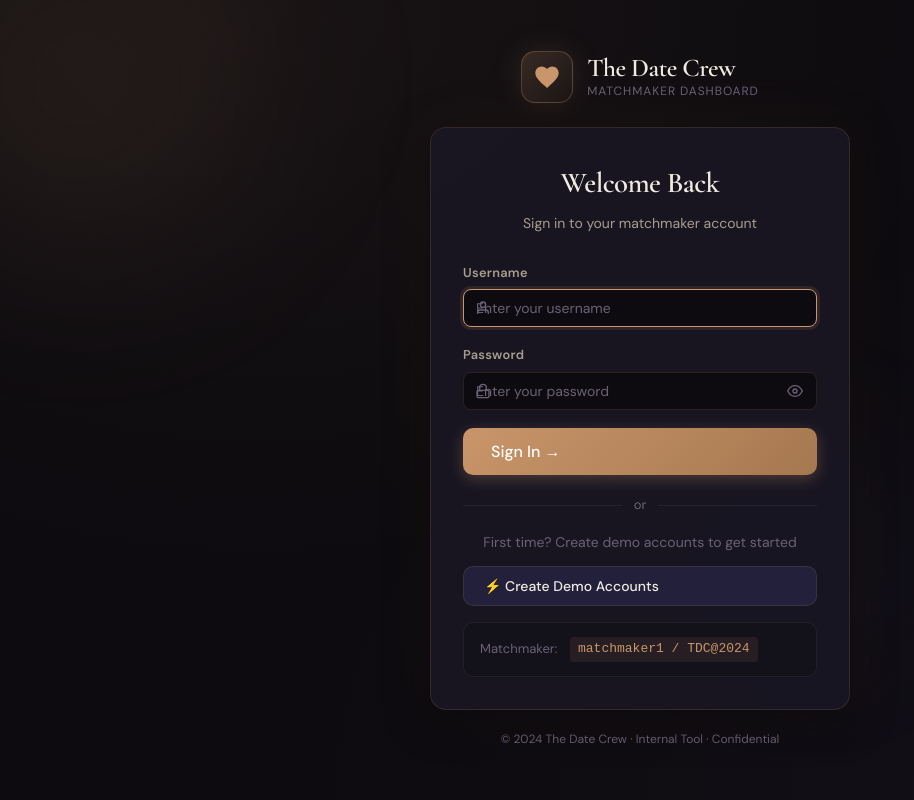
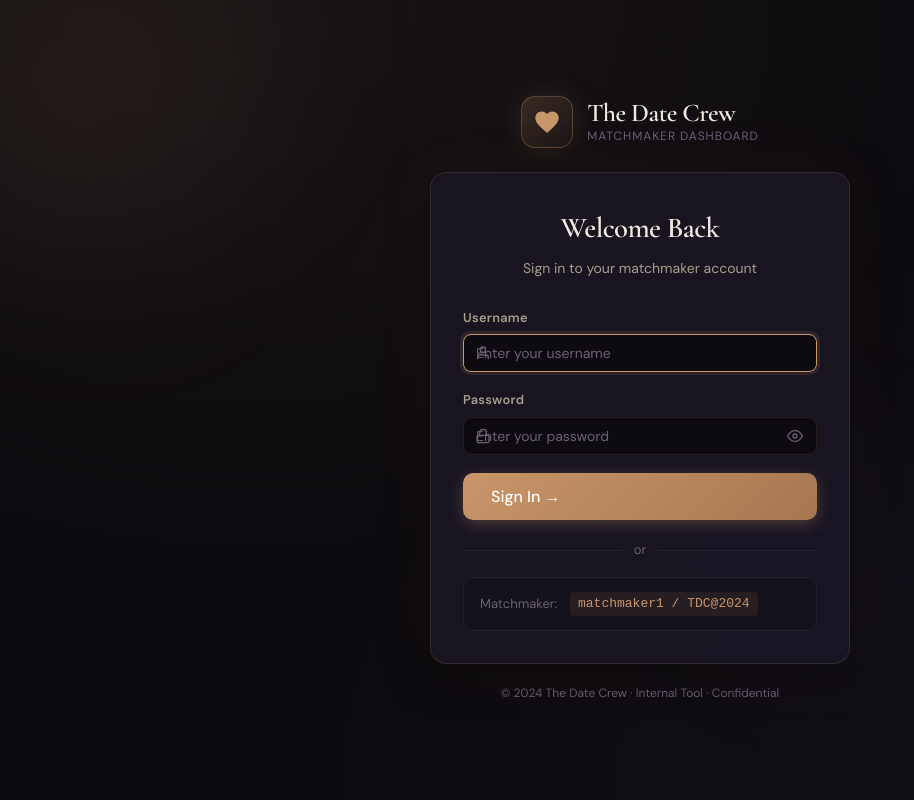
Before and after one commit to gauravshevkar/TDC_Matchmaker, a React (Vite) app in the folder frontend/: page /login in a window 1280 px wide. Shown: the whole page, without its empty margins (0-914 px from the left). Built offline with nearby package versions, Linux system fonts and the light colour scheme; no server answers.

Commit message:
Update Login.jsx

```diff
--- a/frontend/src/pages/Login/Login.jsx
+++ b/frontend/src/pages/Login/Login.jsx
@@ -10,7 +10,7 @@ export default function Login() {
   const [form, setForm]       = useState({ username: '', password: '' });
   const [loading, setLoading] = useState(false);
   const [showPass, setShowPass] = useState(false);
-  const [seedLoading, setSeedLoading] = useState(false);
+  // const [seedLoading, setSeedLoading] = useState(false);
 
   const { login, isAuthenticated } = useAuth();
   const navigate  = useNavigate();
@@ -44,24 +44,24 @@ export default function Login() {
     }
   };
 
-  const handleSeed = async () => {
-    setSeedLoading(true);
-    try {
-      const data = await authService.seedUsers();
-      toast.success('Demo accounts created! Use: matchmaker1 / TDC@2024');
-      setForm({ username: 'matchmaker1', password: 'TDC@2024' });
-    } catch (err) {
-      const msg = err.response?.data?.message || 'Seed failed';
-      if (msg.includes('already')) {
-        toast('Accounts already exist. Use: matchmaker1 / TDC@2024', { icon: 'ℹ️' });
-        setForm({ username: 'matchmaker1', password: 'TDC@2024' });
-      } else {
-        toast.error(msg);
-      }
-    } finally {
-      setSeedLoading(false);
-    }
-  };
+  // const handleSeed = async () => {
+  //   setSeedLoading(true);
+  //   try {
+  //     const data = await authService.seedUsers();
+  //     toast.success('Demo accounts created! Use: matchmaker1 / TDC@2024');
+  //     setForm({ username: 'matchmaker1', password: 'TDC@2024' });
+  //   } catch (err) {
+  //     const msg = err.response?.data?.message || 'Seed failed';
+  //     if (msg.includes('already')) {
+  //       toast('Accounts already exist. Use: matchmaker1 / TDC@2024', { icon: 'ℹ️' });
+  //       setForm({ username: 'matchmaker1', password: 'TDC@2024' });
+  //     } else {
+  //       toast.error(msg);
+  //     }
+  //   } finally {
+  //     setSeedLoading(false);
+  //   }
+  // };
 
   return (
     <div className="login-page">
@@ -153,7 +153,7 @@ export default function Login() {
             <span>or</span>
           </div>
 
-          <div className="login-demo">
+          {/* <div className="login-demo">
             <p className="text-sm text-muted" style={{ textAlign: 'center', marginBottom: 12 }}>
               First time? Create demo accounts to get started
             </p>
@@ -164,7 +164,7 @@ export default function Login() {
             >
               {seedLoading ? <><span className="spinner" />&nbsp;Creating...</> : '⚡ Create Demo Accounts'}
             </button>
-          </div>
+          </div> */}
 
           <div className="login-creds">
             <div className="cred-item">
```
